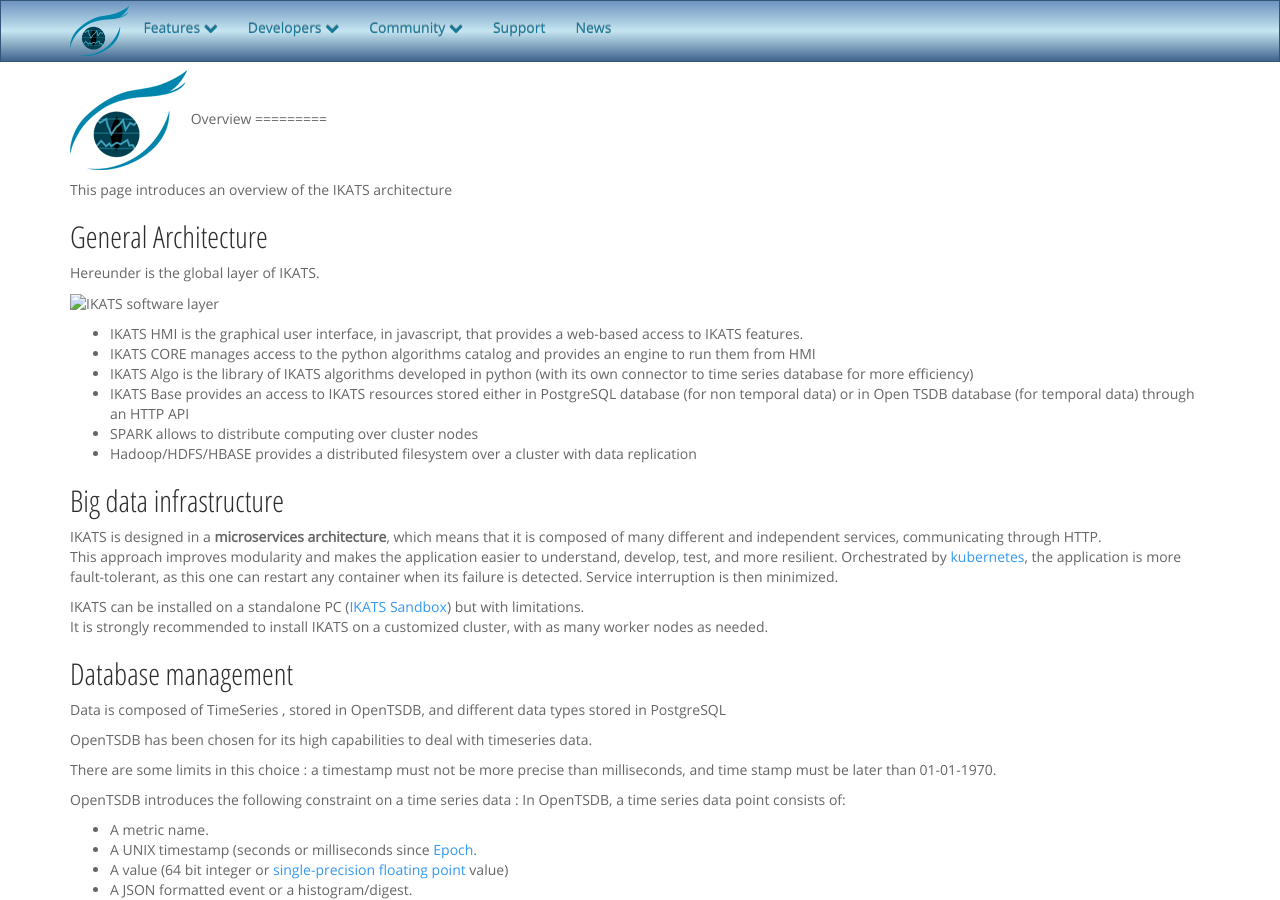
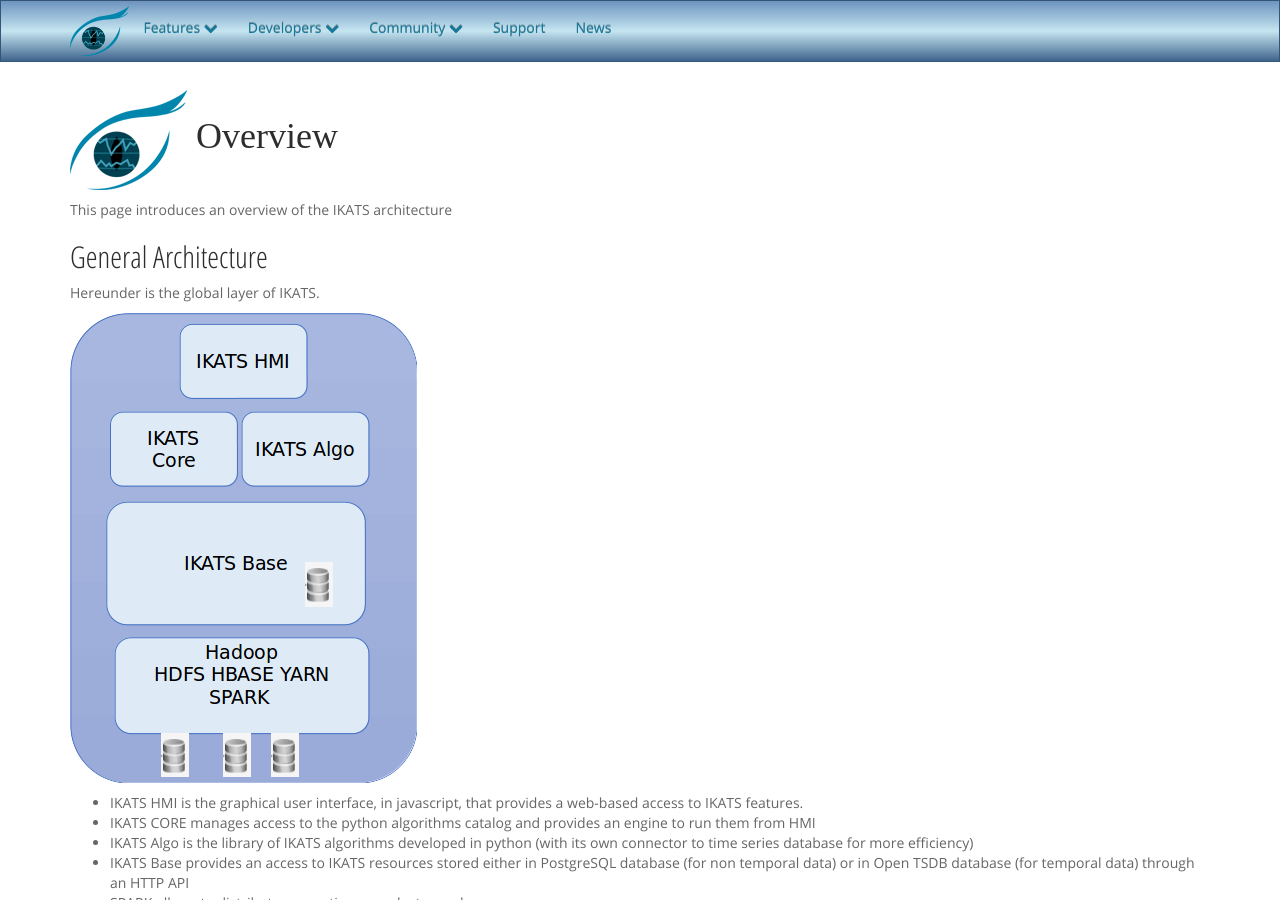
Before and after one commit to IKATS/ikats.github.io, a Jekyll site: the page built from architecture.md, in a window 1280 px wide and 900 px high. Built offline with Jekyll 4.4.1, drawn with Linux system fonts in a browser that asks for light colours; some web fonts are replaced.

Commit message:
bugfix : ikats_overview.png missing + typo

```diff
--- a/architecture.md
+++ b/architecture.md
@@ -5,9 +5,8 @@ layout: default
 published: true
 ---
 
-![IKATS Logo](https://ikats.github.io/img/Logo-ikats-icon.png)
-Overview
-=========
+![IKATS Logo](https://ikats.github.io/img/Logo-ikats-icon.png) Overview
+=============
 
 This page introduces an overview of the IKATS architecture
 
```
Also changed, not shown: img/Ikats_overview.png (added).
